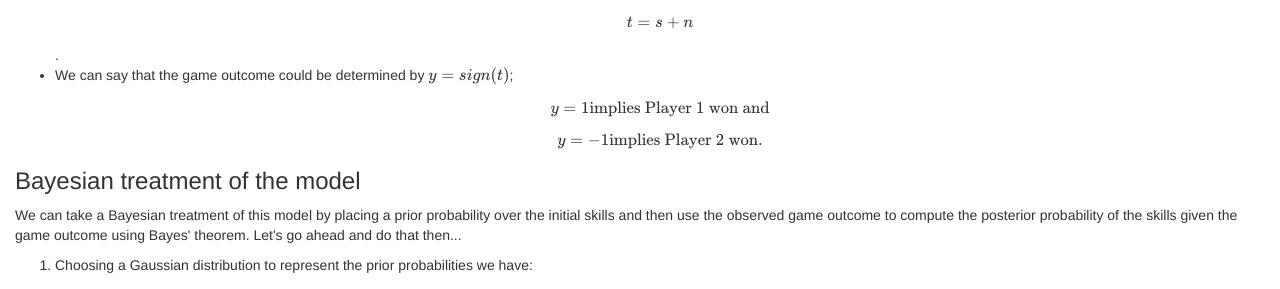
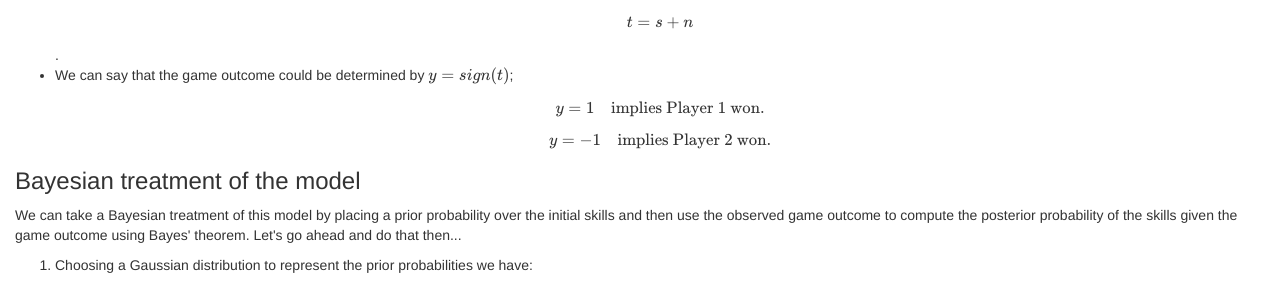
Before and after one commit to Nush395/Nush395.github.io, a Jekyll site: the page built from _posts/2020-06-06-true-skill.html, in a window 1280 px wide and 900 px high, scrolled down 712 px. Shown: the part 158-447 px from the top of the window. Built offline with Jekyll 4.4.1, drawn with Linux system fonts in a browser that asks for light colours; formulas are drawn with MathJax 3.

Commit message:
Edit factor graph explanation.

```diff
--- a/_posts/2020-06-06-true-skill.html
+++ b/_posts/2020-06-06-true-skill.html
@@ -74,8 +74,8 @@
         </li>
         <li>
             We can say that the game outcome could be determined by $y=sign(t)$;
-            $$y=1 \text{implies Player 1 won and}$$
-            $$y=-1 \text{implies Player 2 won.}$$
+            $$y=1 \hspace{1em} \text{implies Player 1 won.}$$
+            $$y=-1 \hspace{1em} \text{implies Player 2 won.}$$
         </li>
     </ul>
 </p>
@@ -184,7 +184,13 @@
 </h2>
 <p>
     We can represent the toy model we described above with a factor graph that looks like this:
-    <img src="{{site.baseurl}}/assets/img/factor_graph_two_player.png">
+    <div class="col-6">
+        <img src="{{site.baseurl}}/assets/img/factor_graph_two_player.png">
+    </div>
+    <div class="col-6">
+        blablabla
+    </div>
+
 </p>
 <h2>
     Expectation Propagation
```
